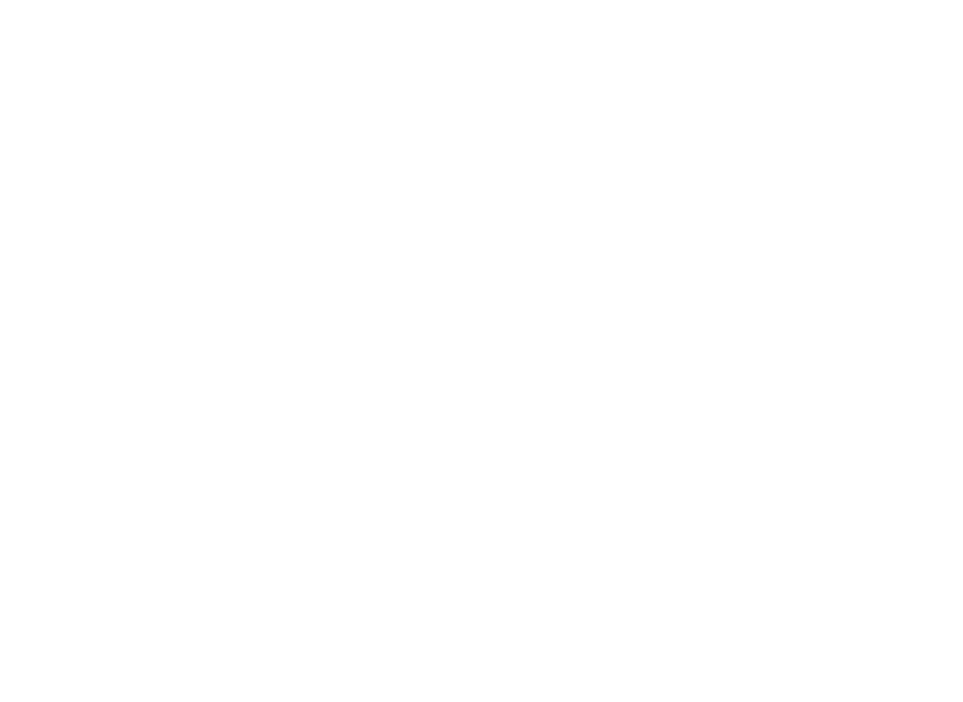
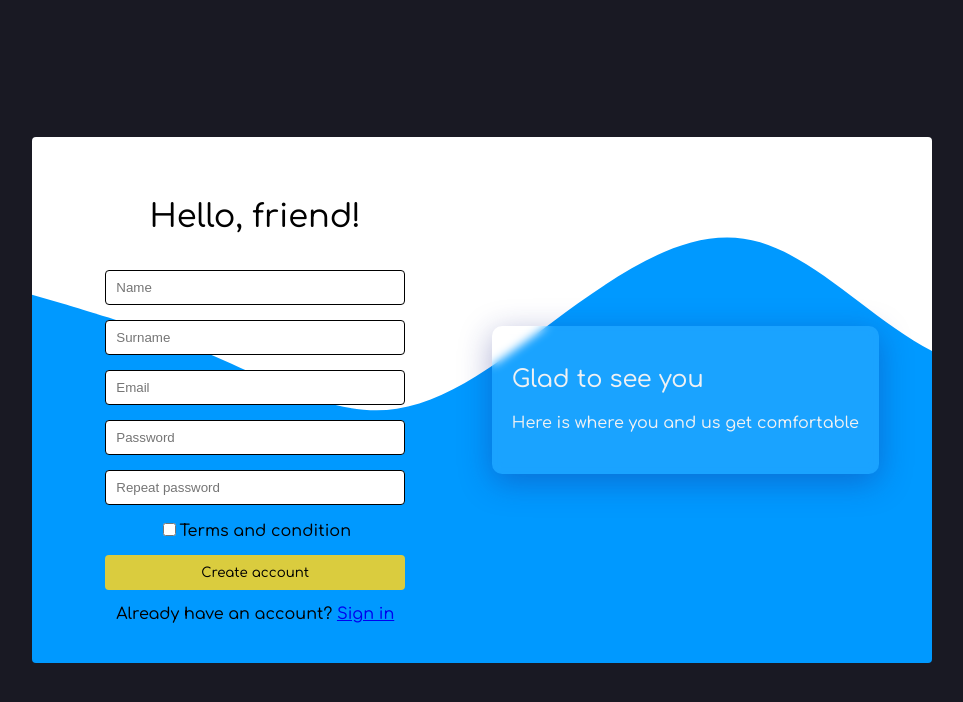
Before and after one commit to jepguzman/Login-Vue3-Pinia, a Vue app: page /signup in a window 1280 px wide. Before the commit this address had no page. Shown: the top 702 px of the page, without its empty margins (158-1121 px from the left). Built offline with nearby package versions, Linux system fonts and the light colour scheme.

Commit message:
creating sign up page, yet to add funcitonality

```diff
--- a/src/router/index.js
+++ b/src/router/index.js
@@ -12,6 +12,11 @@ const router = createRouter({
       path: '/login',
       name: 'Login',
       component: () => import('../views/Login.vue')
+    },
+    {
+      path: '/signup',
+      name: 'Sign up',
+      component: () => import('../views/Signup.vue')
     },
   ]
 })
--- a/src/views/Login.vue
+++ b/src/views/Login.vue
@@ -25,7 +25,8 @@
 
       <button>Get inside!</button>
       <span
-        >Dont have an account? <RouterLink class="highlighted" to="">Create one!</RouterLink></span
+        >Dont have an account?
+        <RouterLink class="highlighted" to="/signup">Create one!</RouterLink></span
       >
     </div>
   </div>
@@ -113,6 +114,7 @@
       border-style: none;
       padding: 5px;
       border-radius: 4px;
+      border: 1px solid black;
     }
 
     button {
--- /dev/null
+++ b/src/views/Signup.vue
@@ -0,0 +1,102 @@
+<script setup></script>
+
+<template>
+  <div class="wall-page">
+    <div class="signup-card">
+      <div class="signup-card__input-content">
+        <h1>Hello, friend!</h1>
+        <input type="text" placeholder="Name" />
+        <input type="text" placeholder="Surname" />
+        <input type="text" placeholder="Email" />
+        <input type="text" placeholder="Password" />
+        <input type="text" placeholder="Repeat password" />
+        <div><input type="checkbox" name="" id="" />Terms and condition</div>
+        <button>Create account</button>
+        <span>Already have an account? <RouterLink to="/login">Sign in</RouterLink> </span>
+      </div>
+      <div class="signup-card__slogan">
+        <div class="signup-card__slogan__glass">
+          <h2>Glad to see you</h2>
+          <h4>Here is where you and us get comfortable</h4>
+        </div>
+      </div>
+    </div>
+  </div>
+</template>
+
+<style lang="scss" scoped>
+@import '@/assets/main.scss';
+.wall-page {
+  background-color: $primary-color;
+
+  height: 100vh;
+  width: 100vw;
+
+  display: flex;
+  align-items: center;
+  justify-content: center;
+
+  .signup-card {
+    background-image: url('@/assets/imgs/wave.svg');
+    background-repeat: no-repeat;
+    background-size: cover;
+    background-color: white;
+
+    width: 900px;
+
+    display: flex;
+    flex-direction: row;
+    align-items: center;
+    justify-content: space-around;
+
+    border-radius: 4px;
+    padding: 20px;
+
+    &__input-content {
+      display: flex;
+      flex-direction: column;
+      align-items: center;
+      justify-content: center;
+      gap: 15px;
+      padding: 20px;
+      height: 100%;
+
+      input:not([type='checkbox']) {
+        height: 35px;
+        width: 300px;
+        border-style: none;
+        border-radius: 4px;
+        border: 0.5px solid black;
+        padding-left: 10px;
+      }
+
+      button {
+        height: 35px;
+        width: 300px;
+        border-radius: 4px;
+        background-color: $secondary-color;
+        border-style: none;
+        font-family: test;
+      }
+    }
+
+    &__slogan {
+      display: flex;
+      align-items: center;
+      justify-content: center;
+
+      &__glass {
+        padding: 20px;
+        border-radius: 10px;
+
+        background: rgba(255, 255, 255, 0.1);
+        box-shadow: 0 8px 32px 0 rgba(31, 38, 135, 0.37);
+        backdrop-filter: blur(5px);
+        border-radius: 10px;
+
+        color: $contrast-color;
+      }
+    }
+  }
+}
+</style>
```
Also changed, not shown: src/views/Register.vue (deleted, +0 -7 lines), src/assets/imgs/wave.svg (added).
